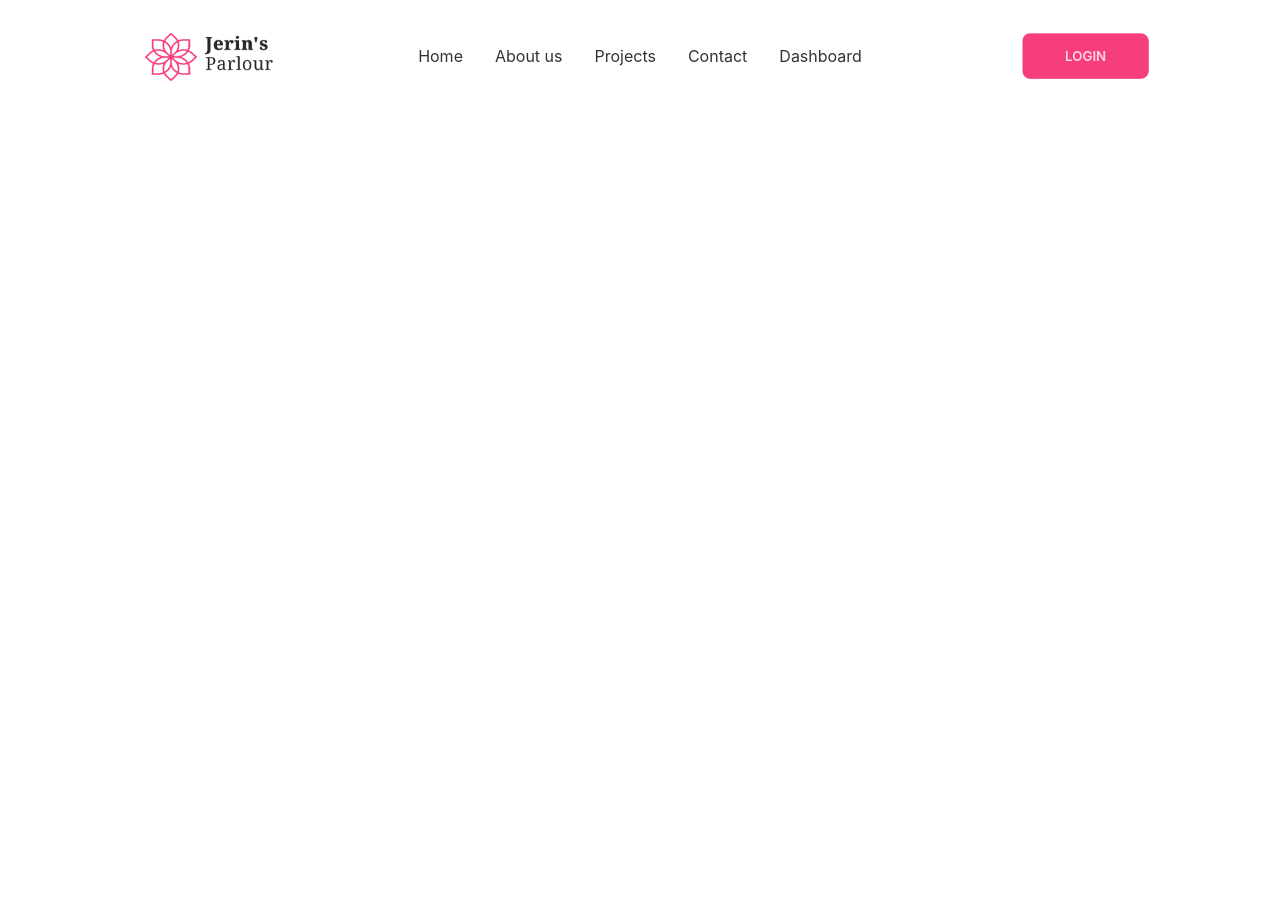
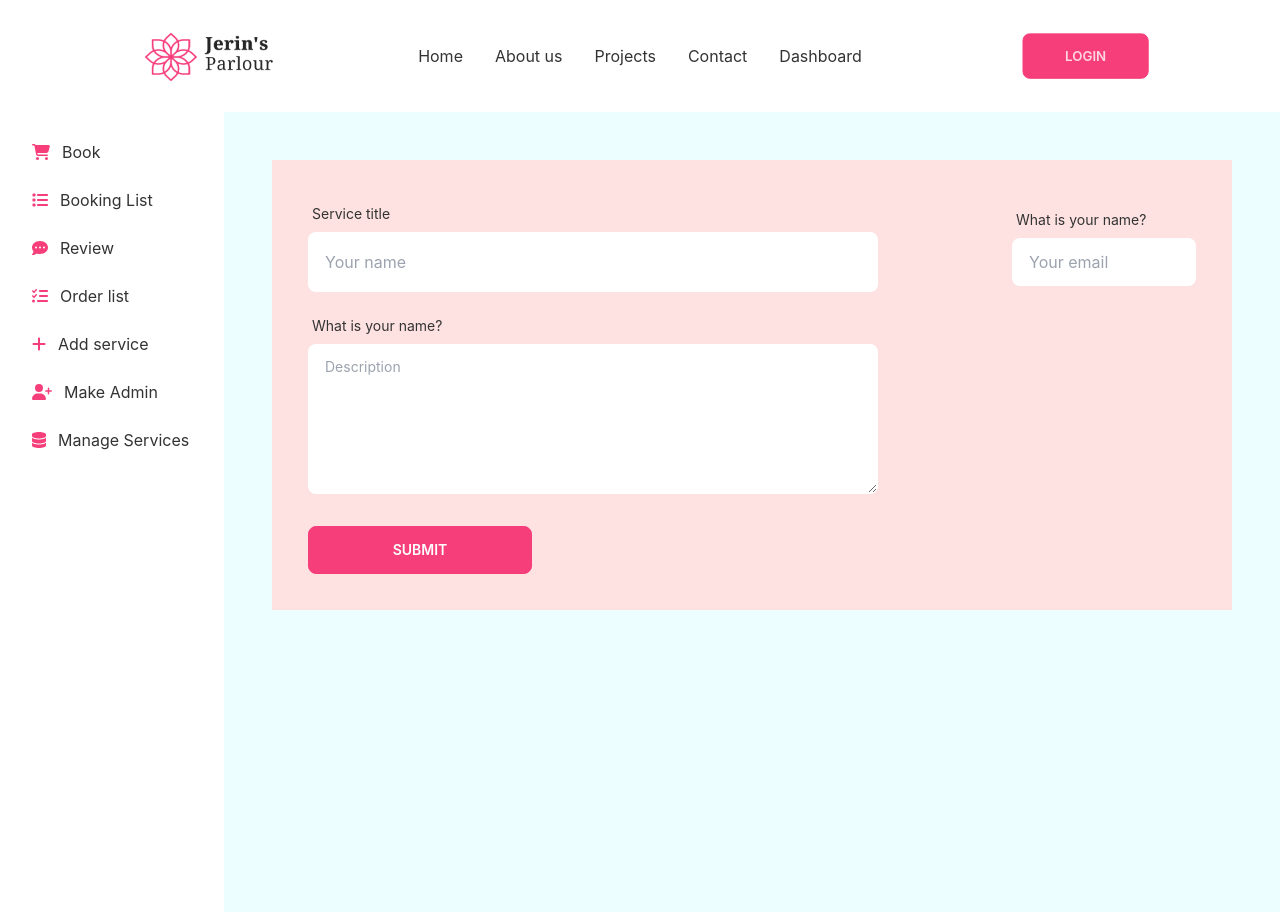
Before and after one commit to Saiket-Das/jerin-parlour-client, a React (Create React App) app: page /dashboard/addService in a window 1280 px wide. Before the commit the page ends 800 px from the top, so only its background shows below. Built offline with nearby package versions, Linux system fonts and the light colour scheme; no server answers.

Commit message:
Admin Routes added in Dashboard

```diff
--- a/src/App.js
+++ b/src/App.js
@@ -1,5 +1,7 @@
 import { Route, Routes } from 'react-router-dom';
 import './App.css';
+import AddService from './Components/Pages/Dashboard/Admin/AddService/AddService';
+import MakeAdmin from './Components/Pages/Dashboard/Admin/MakeAdmin/MakeAdmin';
 import Dashboard from './Components/Pages/Dashboard/Dashboard/Dashboard';
 import Book from './Components/Pages/Dashboard/User/Book/Book';
 import BookingList from './Components/Pages/Dashboard/User/BookingList/BookingList';
@@ -33,10 +35,16 @@ function App() {
         <Route path='/dashboard' element={
           <Dashboard></Dashboard>}>
 
-          {/* DASHBOARD NESTED ROUTE */}
+          {/* DASHBOARD NESTED ROUTE ----- USER */}
           <Route index element={<Book></Book>}></Route>
           <Route path='bookingList' element={<BookingList></BookingList>}></Route>
           <Route path='review' element={<Review></Review>}></Route>
+
+
+          {/* DASHBOARD NESTED ROUTE ----- ADMIN */}
+          <Route path='addService' element={<AddService></AddService>}></Route>
+          <Route path='makeAdmin' element={<MakeAdmin></MakeAdmin>}></Route>
+
 
         </Route>
 
--- /dev/null
+++ b/src/Components/Pages/Dashboard/Admin/AddService/AddService.js
@@ -0,0 +1,103 @@
+import React from 'react';
+import { useForm } from 'react-hook-form';
+
+const AddService = () => {
+    const { register, handleSubmit, formState: { errors } } = useForm();
+    const onSubmit = (data) => {
+        console.log(data);
+    };
+    return (
+        <div className='w-full bg-red-100'>
+
+            {/* ----------- FORM  -----------  */}
+            <form onSubmit={handleSubmit(onSubmit)} className='p-9'>
+
+                {/* ----------- USER NAME  -----------  */}
+                <div className='flex items-center gap-96'>
+                    <div className="form-control w-full max-w-xs">
+                        <label class="label">
+                            <span class="label-text">Service title</span>
+                        </label>
+                        <input
+                            type="name"
+                            placeholder="Your name"
+                            className="input review-name"
+                            {...register("name", {
+                                required: {
+                                    value: true,
+                                    message: 'name is required'
+                                }
+                            })}
+                        />
+                        <label className="label">
+                            {errors.name?.type === 'required' && <span className="label-text-alt text-red-500">{errors.name.message}</span>}
+                        </label>
+                    </div>
+
+
+
+                    {/* ----------- USER EMAIL  -----------  */}
+                    <div className="form-control w-full max-w-xs">
+                        <label class="label">
+                            <span class="label-text">What is your name?</span>
+                        </label>
+                        <input
+                            type="img"
+                            placeholder="Your email"
+                            className="input w-full max-w-xs"
+                            {...register("email", {
+                                required: {
+                                    value: true,
+                                    message: 'Email is required'
+                                },
+                                pattern: {
+                                    value: /[a-z0-9]+@[a-z]+\.[a-z]{2,3}/,
+                                    message: 'Provide a valid Email'
+                                }
+                            })}
+                        />
+                        <label className="label">
+                            {errors.email?.type === 'required' && <span className="label-text-alt text-red-500">{errors.email.message}</span>}
+                            {errors.email?.type === 'pattern' && <span className="label-text-alt text-red-500">{errors.email.message}</span>}
+                        </label>
+                    </div>
+                </div>
+
+
+                {/* ----------- DESCRIPTION  -----------  */}
+                <div className="form-control w-full max-w-xs">
+                    <label class="label">
+                        <span class="label-text">What is your name?</span>
+                    </label>
+                    <textarea
+                        type="text"
+                        placeholder="Description"
+                        className="textarea review-comment"
+                        {...register("password", {
+                            required: {
+                                value: true,
+                                message: 'Password is required'
+                            },
+                            minLength: {
+                                value: 6,
+                                message: 'Must be 6 characters or longer'
+                            }
+                        })}
+                    />
+                    <label className="label">
+                        {errors.password?.type === 'required' && <span className="label-text-alt text-red-500">{errors.password.message}</span>}
+                        {errors.password?.type === 'minLength' && <span className="label-text-alt text-red-500">{errors.password.message}</span>}
+                    </label>
+                </div>
+
+
+
+                <input className='btn btn-primary w-56 max-w-xs mt-4 text-white' type="submit" value="Submit" />
+
+            </form>
+
+        </div>
+    );
+};
+
+export default AddService;
--- /dev/null
+++ b/src/Components/Pages/Dashboard/Admin/MakeAdmin/MakeAdmin.js
@@ -0,0 +1,11 @@
+import React from 'react';
+
+const MakeAdmin = () => {
+    return (
+        <div>
+            <h2>Make Admin</h2>
+        </div>
+    );
+};
+
+export default MakeAdmin;
--- a/src/Components/Pages/Dashboard/Dashboard/Dashboard.js
+++ b/src/Components/Pages/Dashboard/Dashboard/Dashboard.js
@@ -1,5 +1,8 @@
 import React from 'react';
 import { Link, Outlet } from 'react-router-dom';
+import { FontAwesomeIcon } from '@fortawesome/react-fontawesome'
+import { faCartShopping, faList, faCommentDots, faListCheck, faPlus, faUserPlus, faDatabase } from '@fortawesome/free-solid-svg-icons'
+
 
 const Dashboard = () => {
     return (
@@ -13,10 +16,81 @@ const Dashboard = () => {
             <div className="drawer-side">
                 <label htmlFor="dashboard-sidebar" className="drawer-overlay"></label>
                 <ul className="menu p-4 overflow-y-auto w-56 text-base-content bg-base-100">
-                    {/* For Both ( USER & ADMIN ) */}
-                    <li><Link to='/dashboard'>Book</Link></li>
-                    <li><Link to='/dashboard/bookingList'>Booking List</Link></li>
-                    <li><Link to='/dashboard/review'>Booking List</Link></li>
+
+
+                    {/* -------------- USER -------------- */}
+                    <li>
+                        <Link to='/dashboard'>
+                            <span>
+                                <FontAwesomeIcon
+                                    icon={faCartShopping} className='text-primary' />
+                            </span>
+                            Book
+                        </Link>
+                    </li>
+
+                    <li>
+                        <Link to='/dashboard/bookingList'>
+                            <span>
+                                <FontAwesomeIcon
+                                    icon={faList} className='text-primary' />
+                            </span>
+                            Booking List
+                        </Link>
+                    </li>
+
+
+                    <li>
+                        <Link to='/dashboard/review'>
+                            <span>
+                                <FontAwesomeIcon
+                                    icon={faCommentDots} className='text-primary' />
+                            </span>
+                            Review
+                        </Link>
+                    </li>
+
+
+                    {/* -------------- USER -------------- */}
+                    <li>
+                        <Link to='/dashboard/orderList'>
+                            <span>
+                                <FontAwesomeIcon
+                                    icon={faListCheck} className='text-primary' />
+                            </span>
+                            Order list
+                        </Link>
+                    </li>
+
+                    <li>
+                        <Link to='/dashboard/addService'>
+                            <span>
+                                <FontAwesomeIcon
+                                    icon={faPlus} className='text-primary' />
+                            </span>
+                            Add service
+                        </Link>
+                    </li>
+
+
+                    <li>
+                        <Link to='/dashboard/makeAdmin'>
+                            <span>
+                                <FontAwesomeIcon
+                                    icon={faUserPlus} className='text-primary' />
+                            </span>
+                            Make Admin
+                        </Link>
+                    </li>
+                    <li>
+                        <Link to='/dashboard/manageService'>
+                            <span>
+                                <FontAwesomeIcon
+                                    icon={faDatabase} className='text-primary' />
+                            </span>
+                            Manage Services
+                        </Link>
+                    </li>
                 </ul>
 
             </div>
--- a/src/Components/Pages/Dashboard/User/Review/Review.js
+++ b/src/Components/Pages/Dashboard/User/Review/Review.js
@@ -61,7 +61,7 @@ const Review = () => {
                 </div>
 
 
-                {/* ----------- PASSWORD  -----------  */}
+                {/* ----------- COMMENT  -----------  */}
                 <div className="form-control w-full max-w-xs">
                     <textarea
                         type="text"
@@ -86,7 +86,7 @@ const Review = () => {
 
 
 
-                <input className='btn btn-primary w-full max-w-xs mt-4 text-white' type="submit" value="Login" />
+                <input className='btn btn-primary w-56 max-w-xs mt-4 text-white' type="submit" value="Submit" />
 
             </form>
 
```
